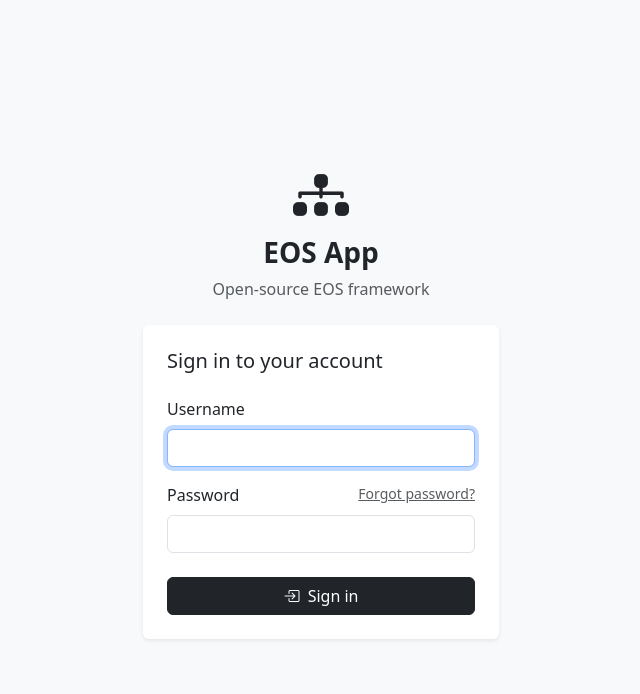
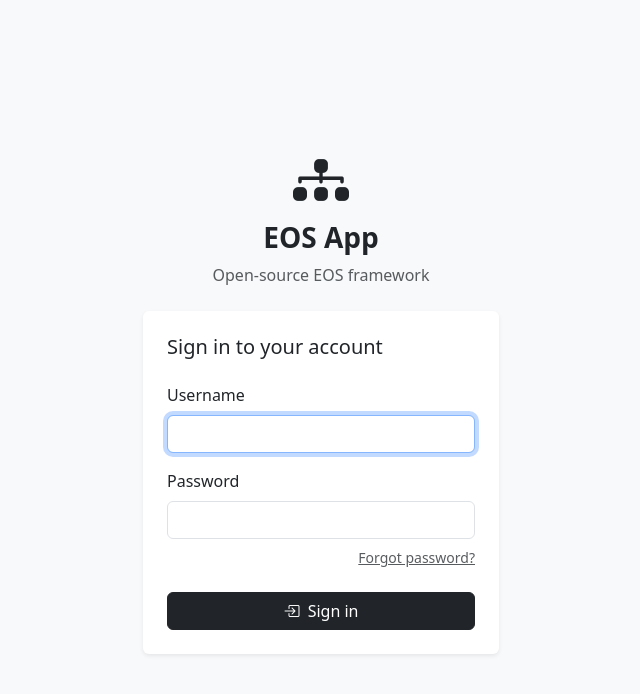
Before and after one commit to RCheesley/openeos, a Django app: page /accounts/login/ in a window 1280 px wide. Shown: the top 694 px of the page, without its empty margins (319-959 px from the left). Run offline with Django 5.2, Linux system fonts and the light colour scheme.

Commit message:
Fix tab order on login form (#10)
The forgot password link sat before the password field in the DOM,
inside the flex row used to align it with the label, so tabbing from
username went to the link before reaching the password input. Move
the link below the field instead so tab order follows username,
password, forgot password, sign in.

Co-authored-by: Claude Sonnet 5 <noreply@anthropic.com>

```diff
--- a/templates/registration/login.html
+++ b/templates/registration/login.html
@@ -38,13 +38,13 @@
                                    autofocus required>
                         </div>
 
-                        <div class="mb-4">
-                            <div class="d-flex justify-content-between">
-                                <label for="id_password" class="form-label">Password</label>
-                                <a href="{% url 'password_reset' %}" class="small text-muted">Forgot password?</a>
-                            </div>
+                        <div class="mb-2">
+                            <label for="id_password" class="form-label">Password</label>
                             <input type="password" name="password" id="id_password"
                                    class="form-control" autocomplete="current-password" required>
+                        </div>
+                        <div class="d-flex justify-content-end mb-4">
+                            <a href="{% url 'password_reset' %}" class="small text-muted">Forgot password?</a>
                         </div>
 
                         <button type="submit" class="btn btn-dark w-100">
```
